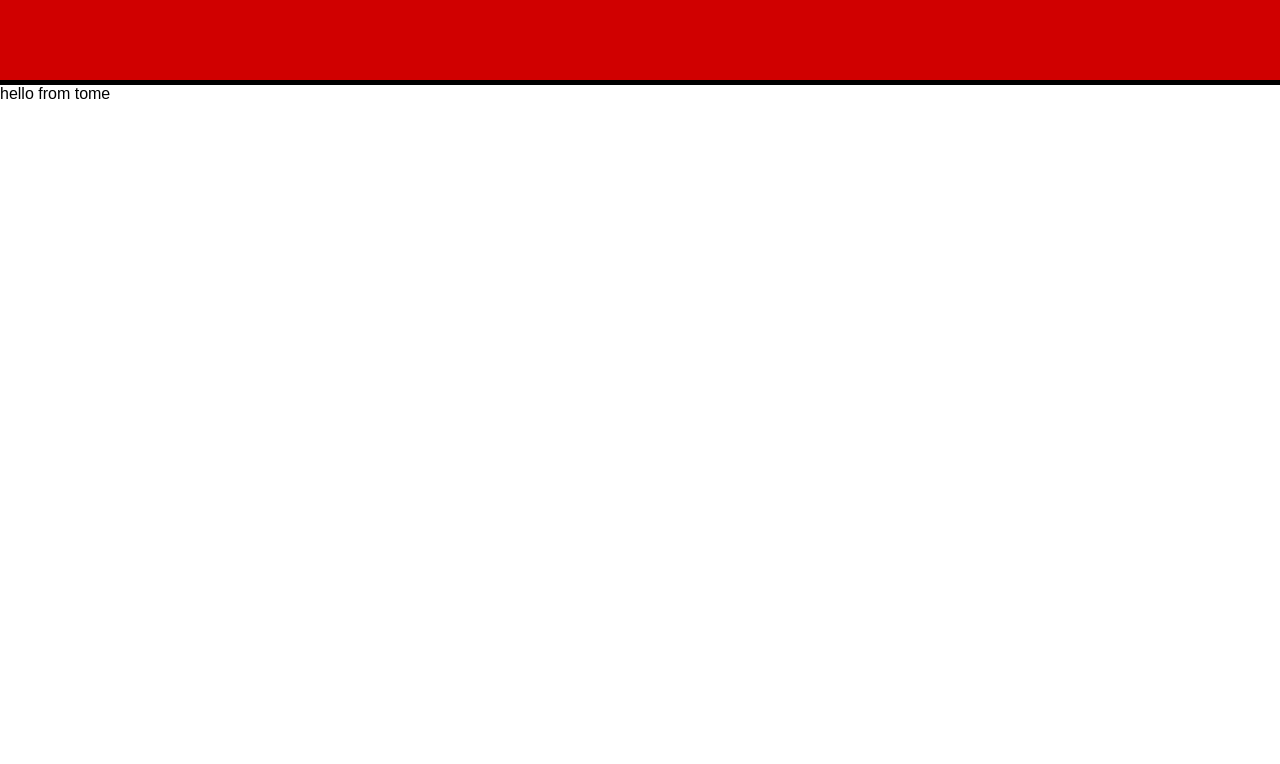
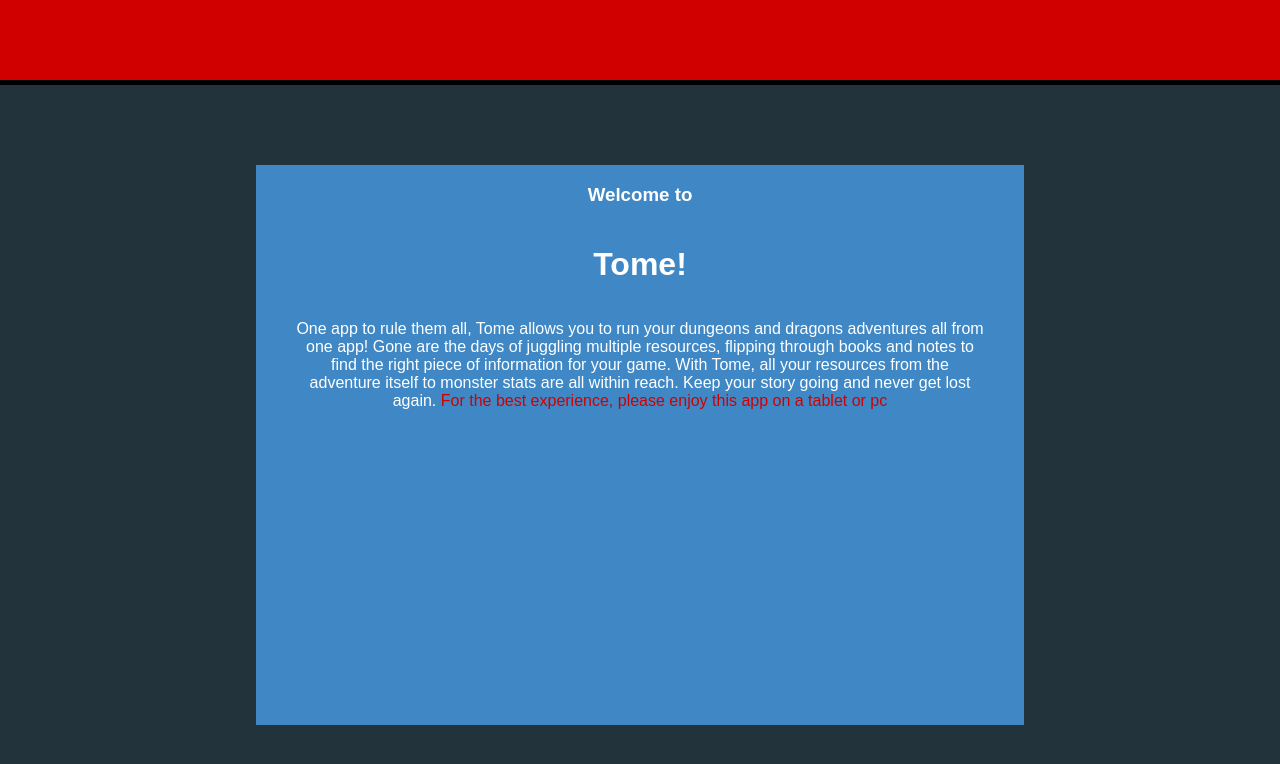
Before and after one commit to JasenABaker/Tome, a React (Create React App) app in the folder client/: page / in a window 1280 px wide. Shown: the top 764 px of the page. Built offline with nearby package versions, Linux system fonts and the light colour scheme.

Commit message:
created home component

```diff
--- a/client/src/App.js
+++ b/client/src/App.js
@@ -1,16 +1,28 @@
 import React, { Component } from 'react';
+import { BrowserRouter as Router, Route, Link, Switch } from "react-router-dom"
 import logo from './logo.svg';
-import Header from './components/styled components/HeaderFooter'
+import Header from './components/styled components/Header'
+import { PageContainer } from './components/styled components/Containers'
+import Home from './components/Home'
+
 
 class App extends Component {
   render() {
     return (
       <div>
-      <Header />
-       hello from tome
+        <Header />
+        <PageContainer>
+          <Router>
+            <div>
+              <Switch>
+                <Route exact path='/' component={Home}/>
+                </Switch>
+         </div>
+        </Router>
+       </PageContainer>
       </div>
-    );
-  }
-}
+          );
+        }
+      }
 
-export default App;
+      export default App;
--- /dev/null
+++ b/client/src/components/Home.jsx
@@ -0,0 +1,22 @@
+import React from 'react'
+import {HomeCard, HomeContainer} from './styled components/Containers'
+
+
+
+const Home = () => {
+return (
+    <HomeContainer>
+        <HomeCard>
+            <h3>Welcome to</h3>
+            <h1>Tome!</h1>
+            <p>One app to rule them all, Tome allows you to run your dungeons and dragons adventures all from one app!
+                Gone are the days of juggling multiple resources, flipping through books and notes to find the right piece of information for your game.
+                With Tome, all your resources from the adventure itself to monster stats are all within reach. Keep your story going and never get lost again. <span>For the best experience, please enjoy this app on a tablet or pc</span>
+            </p>
+        </HomeCard>
+    </HomeContainer>
+)
+
+}
+
+export default Home
--- /dev/null
+++ b/client/src/components/styled components/Containers.jsx
@@ -0,0 +1,39 @@
+import styled from 'styled-components'
+
+
+
+export const PageContainer = styled.div`
+    height: 90vh;
+    width: 100vw;
+    display: flex;
+    flex-direction: column;
+    background-color:#22333B;
+`
+
+export const HomeContainer = styled.div`
+    height: 90vh;
+    width: 100vw;
+    display: flex;
+    justify-content: center;
+    align-items: center;
+
+`
+
+export const HomeCard = styled.div`
+    height: 70vh;
+    width: 60vw;
+    background-color:#3F88C5;
+    color: #fff;
+    display: flex;
+    flex-direction: column;
+    align-items: center;
+
+    p{
+        width: 90%;
+        text-align: center;
+    }
+    span{
+        color:#D00000;
+    }
+
+`
```
Also changed, not shown: client/src/components/styled components/Header.jsx (renamed from client/src/components/styled components/HeaderFooter.jsx).
